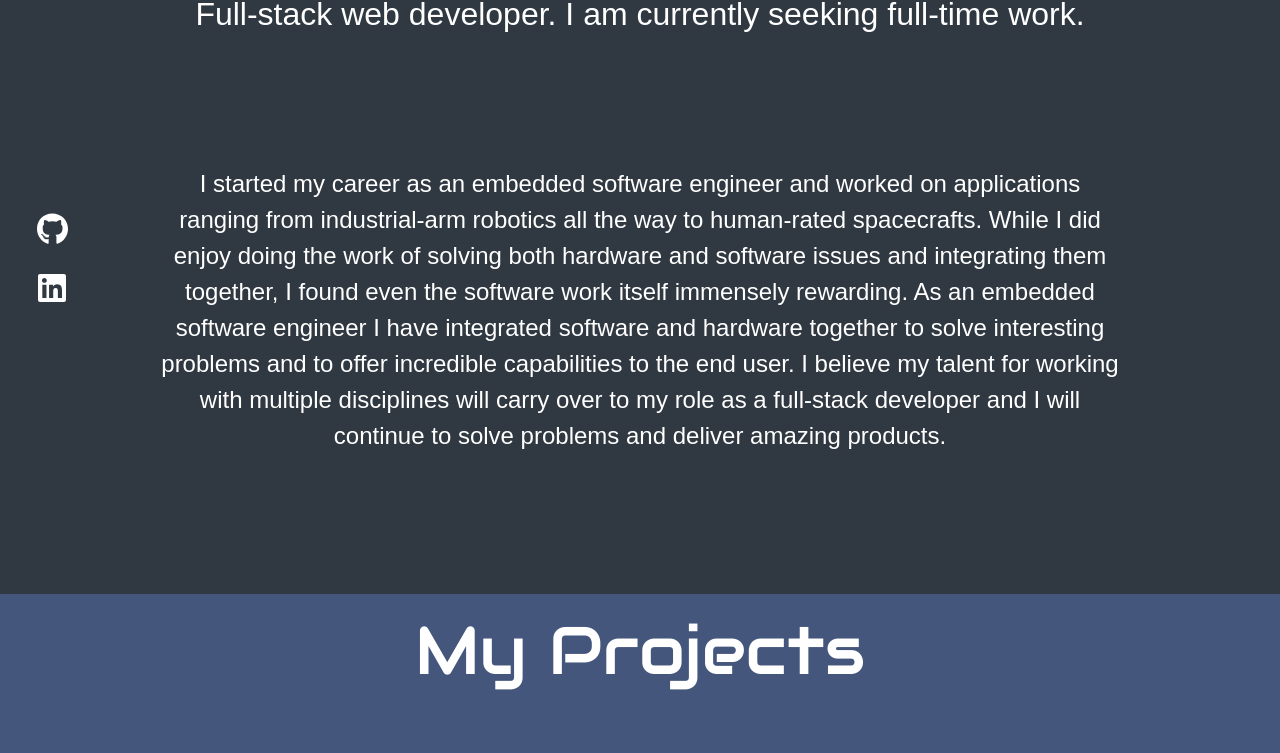
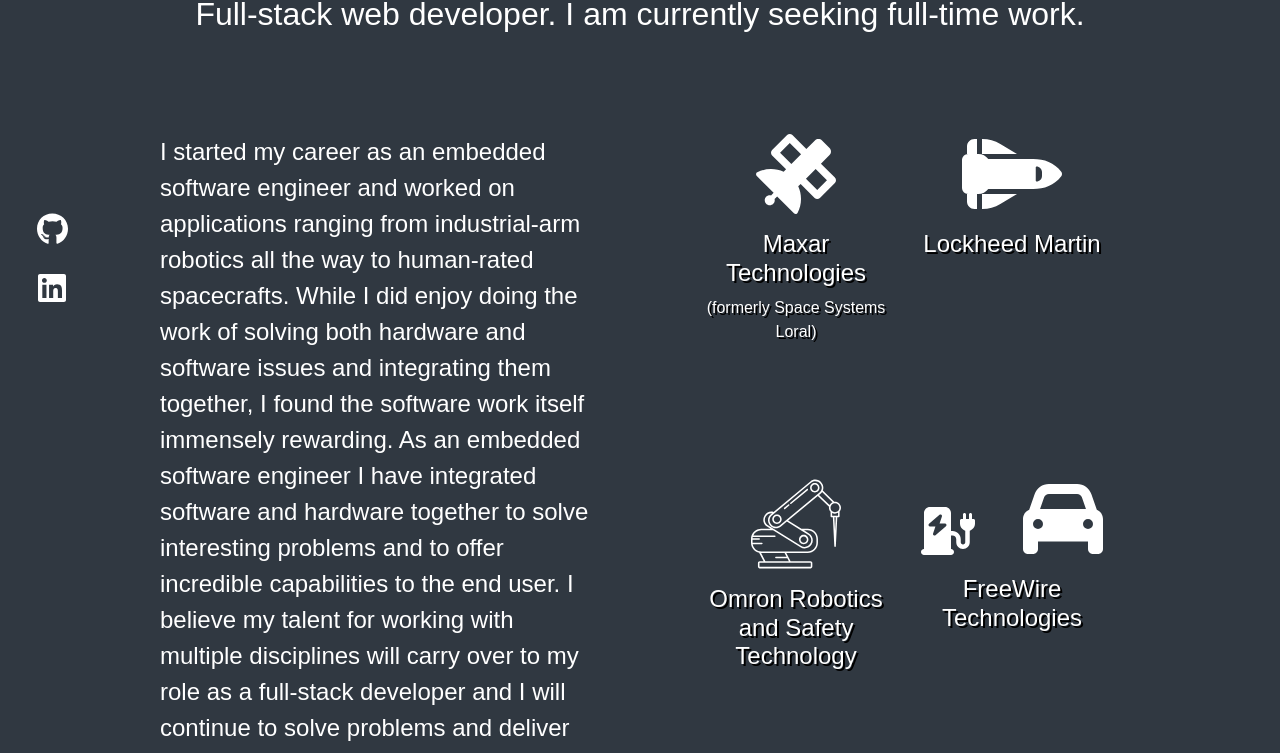
Before and after one commit to teekaygithub/teekaygithub.github.io, a React (Create React App) app: page / in a window 1280 px wide. Shown: the part 389-1142 px from the top of the page. Built offline with nearby package versions, Linux system fonts and the light colour scheme.

Commit message:
Added work experience section

```diff
--- a/src/Aboutme.js
+++ b/src/Aboutme.js
@@ -1,4 +1,6 @@
 import React from 'react';
+import { FontAwesomeIcon } from '@fortawesome/react-fontawesome';
+import { faChargingStation, faCar, faRobot, faSatellite, faSpaceShuttle } from '@fortawesome/free-solid-svg-icons';
 
 function Aboutme() {
     return (
@@ -11,12 +13,42 @@
                 <div id="about-mystory-container">
                     <p id="about-mystory">I started my career as an embedded software engineer and worked on applications
                         ranging from industrial-arm robotics all the way to human-rated spacecrafts. While I did enjoy doing the
-                        work of solving both hardware and software issues and integrating them together, I found even the
+                        work of solving both hardware and software issues and integrating them together, I found the
                         software work itself immensely rewarding.
                         As an embedded software engineer I have integrated software and hardware together to solve interesting
                         problems and to offer incredible capabilities to the end user. I believe my talent for working with
                         multiple disciplines will carry over to my role as a full-stack developer and I will continue to solve
-                        problems and deliver amazing products.</p>
+                        problems and deliver great products.</p>
+                    <div id="experience-container">
+                        <div className="experience-icon-container">
+                            <FontAwesomeIcon className="mb-3" icon={faSatellite} size="5x"></FontAwesomeIcon>
+                            <a href="https://www.maxar.com/" target="_blank">
+                                <h4>Maxar Technologies</h4>
+                                <p>(formerly Space Systems Loral)</p>
+                            </a>
+                        </div>
+                        <div className="experience-icon-container">
+                            <FontAwesomeIcon className="mb-3" icon={faSpaceShuttle} size="5x"></FontAwesomeIcon>
+                            <a href="https://www.lockheedmartin.com/en-us/index.html" target="_blank" style={{textDecoration: 'none'}}>
+                                <h4>Lockheed Martin</h4>
+                            </a>
+                        </div>
+                        <div className="experience-icon-container">
+                            <img className="mx-auto mb-3" src="../robotic-arm-svgrepo-com.svg" id="orst-logo"></img>
+                            <a href="https://www.adept.com/" target="_blank">
+                                <h4>Omron Robotics and Safety Technology</h4>
+                            </a>
+                        </div>
+                        <div className="experience-icon-container">
+                            <div>
+                                <FontAwesomeIcon className="mr-5" icon={faChargingStation} size="3x"></FontAwesomeIcon>
+                                <FontAwesomeIcon icon={faCar} size="5x"></FontAwesomeIcon>
+                            </div>
+                            <a href="https://freewiretech.com/" target="_blank">
+                                <h4 className="mt-3">FreeWire Technologies</h4>
+                            </a>
+                        </div>
+                    </div>
                 </div>
             </section>
         </>
--- a/src/style.css
+++ b/src/style.css
@@ -60,7 +60,6 @@
 }
 
 #about a {
-	font-size: 2.4rem;
 	margin-left: 15px;
 	margin-right: 15px;
 	color: white;
@@ -79,11 +78,10 @@
     font-size: 2rem;
 }
 
-.contact-icon {
-	margin-right: 0.6rem;
-}
-
 #about-mystory-container {
+	display: flex;
+	flex-direction: row;
+	justify-content: space-between;
 	width: 75%;
 	margin: auto;
 }
@@ -91,8 +89,39 @@
 #about-mystory {
 	overflow:visible;
 	text-overflow: clip;
+	text-align: left;
     font-size: 1.5rem;
-    margin-top: 2rem;
+	width: 45%;
+}
+
+#experience-container {
+	width: 45%;
+	display: flex;
+	flex-direction: row;
+	flex-wrap:wrap;
+	justify-content: center;
+}
+
+.experience-icon-container {
+	display: flex;
+	flex-direction: column;
+	width: 50%;
+}
+
+.experience-icon-container a {
+	text-decoration: none;
+}
+
+.experience-icon-container a * {
+	transition: color 0.5s ease;
+}
+
+.experience-icon-container:hover a *{
+	color: rgba(33, 201, 10, 0.765);
+}
+
+#orst-logo {
+	width: 90px;
 }
 
 #section-heading {
@@ -213,6 +242,15 @@
 
 	#about-mystory-container {
 		width: 95%;
+		flex-direction: column;
+	}
+
+	#about-mystory {
+		width: 90%;
+	}
+
+	#experience-container {
+		width: 90%;
 	}
 
 	#skill-container {
```
Also changed, not shown: public/robotic-arm-svgrepo-com.svg (added).
